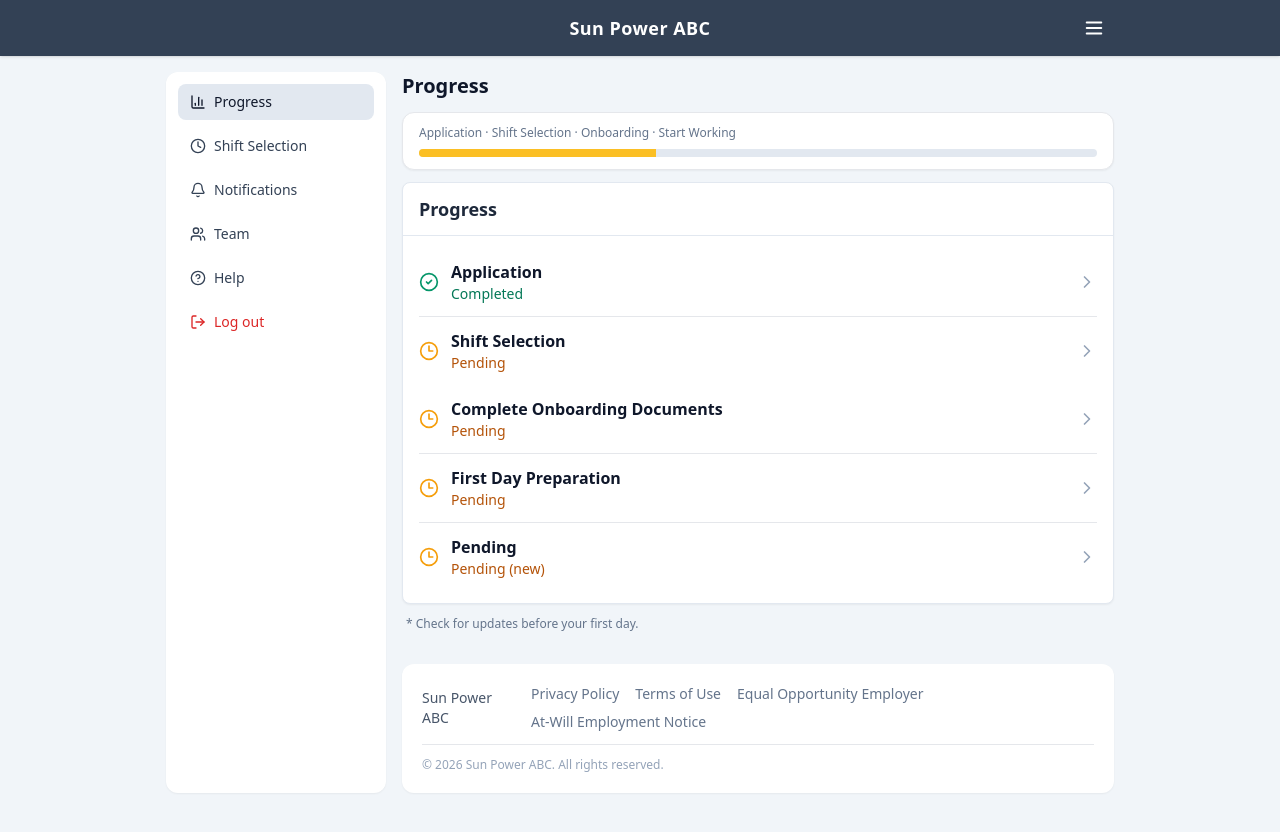
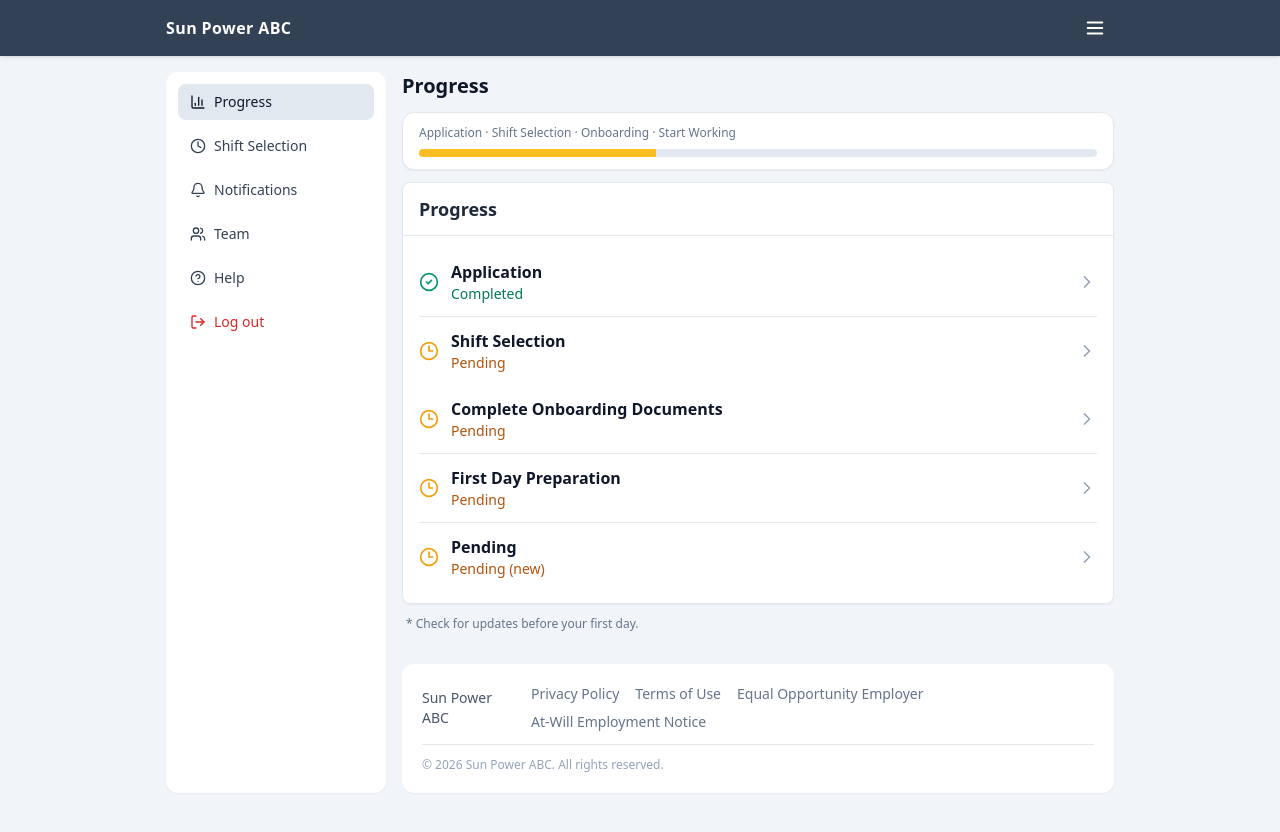
Before and after one commit to celebrityscoop868/sunpowerabc, a React (Vite) app: page /#/progress in a window 1280 px wide. Built offline with nearby package versions, Linux system fonts and the light colour scheme.

Commit message:
Actualizar TopBar.jsx

```diff
--- a/src/components/TopBar.jsx
+++ b/src/components/TopBar.jsx
@@ -3,20 +3,17 @@ import { Menu } from "lucide-react";
 
 export default function TopBar({ onMenu }) {
   return (
-    <header className="sticky top-0 z-50 bg-slate-700 text-white shadow">
-      <div className="mx-auto flex h-14 max-w-[980px] items-center px-4">
-        {/* spacer para centrar título */}
-        <div className="w-10" />
-
-        <div className="flex-1 text-center text-lg font-semibold tracking-wide">
+    <header className="sticky top-0 z-50 h-14 bg-slate-700 text-white shadow">
+      <div className="mx-auto flex h-14 w-full max-w-[980px] items-center justify-between px-4">
+        <div className="text-base font-semibold tracking-wide">
           Sun Power ABC
         </div>
 
         <button
+          type="button"
           onClick={onMenu}
-          className="inline-flex h-10 w-10 items-center justify-center rounded-md hover:bg-white/10"
-          aria-label="Toggle menu"
-          type="button"
+          className="inline-flex items-center justify-center rounded-md p-2 hover:bg-white/10 active:bg-white/15"
+          aria-label="Open menu"
         >
           <Menu size={22} />
         </button>
```
